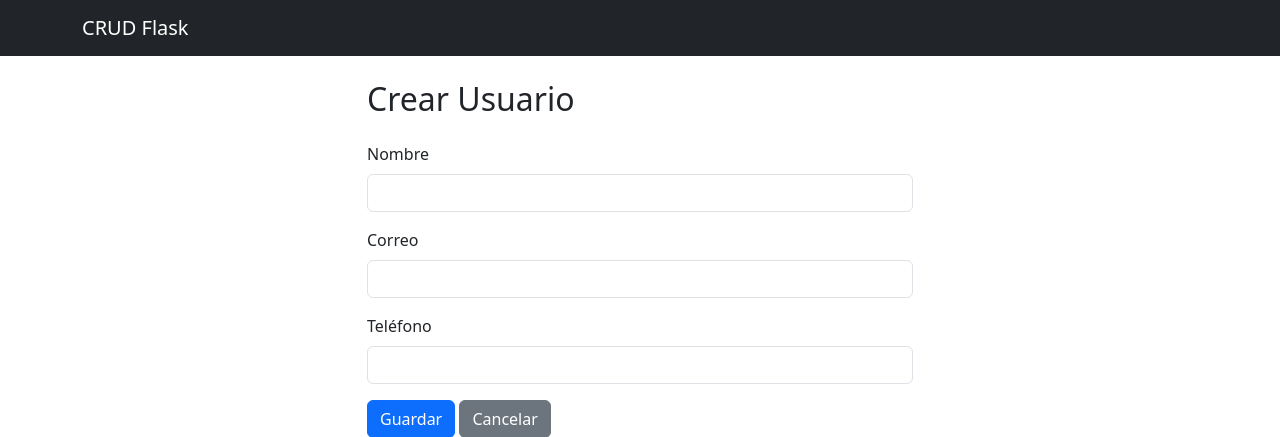
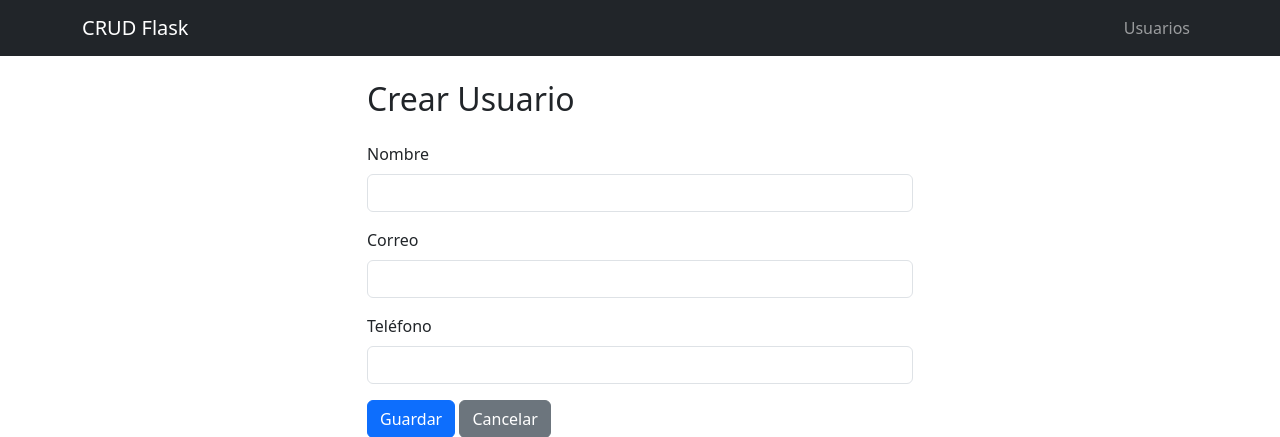
Before and after one commit to ZeusRD55555/crud-gitflow-itla-p3, a Flask app: page /usuarios/crear in a window 1280 px wide. Shown: the top 437 px of the page. Run offline with Flask 3, Linux system fonts and the light colour scheme.

Commit message:
Agregar enlace de usuarios a la barra de navegacion

```diff
--- a/app/templates/base.html
+++ b/app/templates/base.html
@@ -10,6 +10,9 @@
     <nav class="navbar navbar-expand-lg navbar-dark bg-dark mb-4">
         <div class="container">
             <a class="navbar-brand" href="{{ url_for('main.index') }}">CRUD Flask</a>
+            <div class="navbar-nav">
+                <a class="nav-link" href="{{ url_for('main.listar_usuarios') }}">Usuarios</a>
+            </div>
         </div>
     </nav>
     <div class="container">
```
